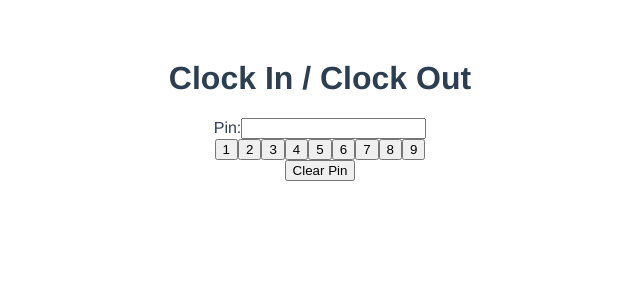
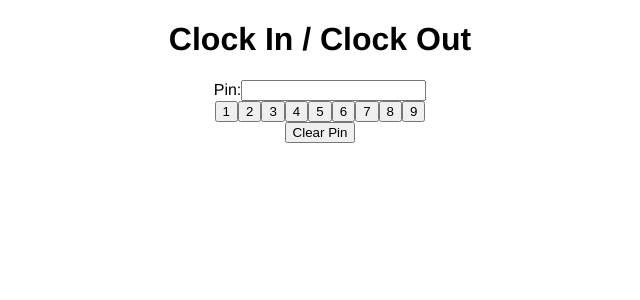
Before and after one commit to Nikhil-Naikar/Clock-In-Clock-Out, a Vue app in the folder frontend/: page /login in a window 1280 px wide. Shown: the top 300 px of the page, without its empty margins (320-960 px from the left). Built offline with nearby package versions, Linux system fonts and the light colour scheme.

Commit message:
Update App.vue

```diff
--- a/frontend/src/App.vue
+++ b/frontend/src/App.vue
@@ -15,7 +15,6 @@ export default {
   -webkit-font-smoothing: antialiased;
   -moz-osx-font-smoothing: grayscale;
   text-align: center;
-  color: #2c3e50;
-  margin-top: 60px;
+  color: black;
 }
 </style>
```
